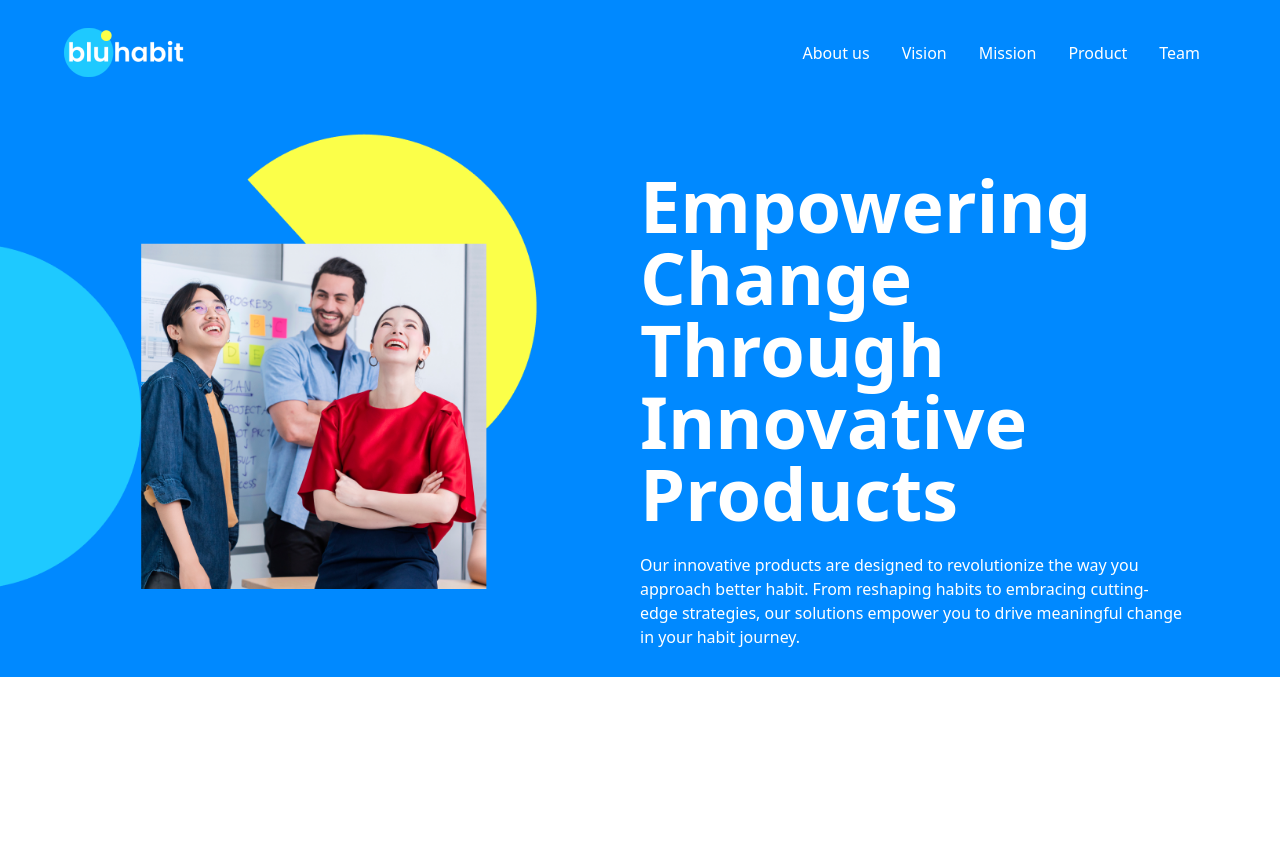
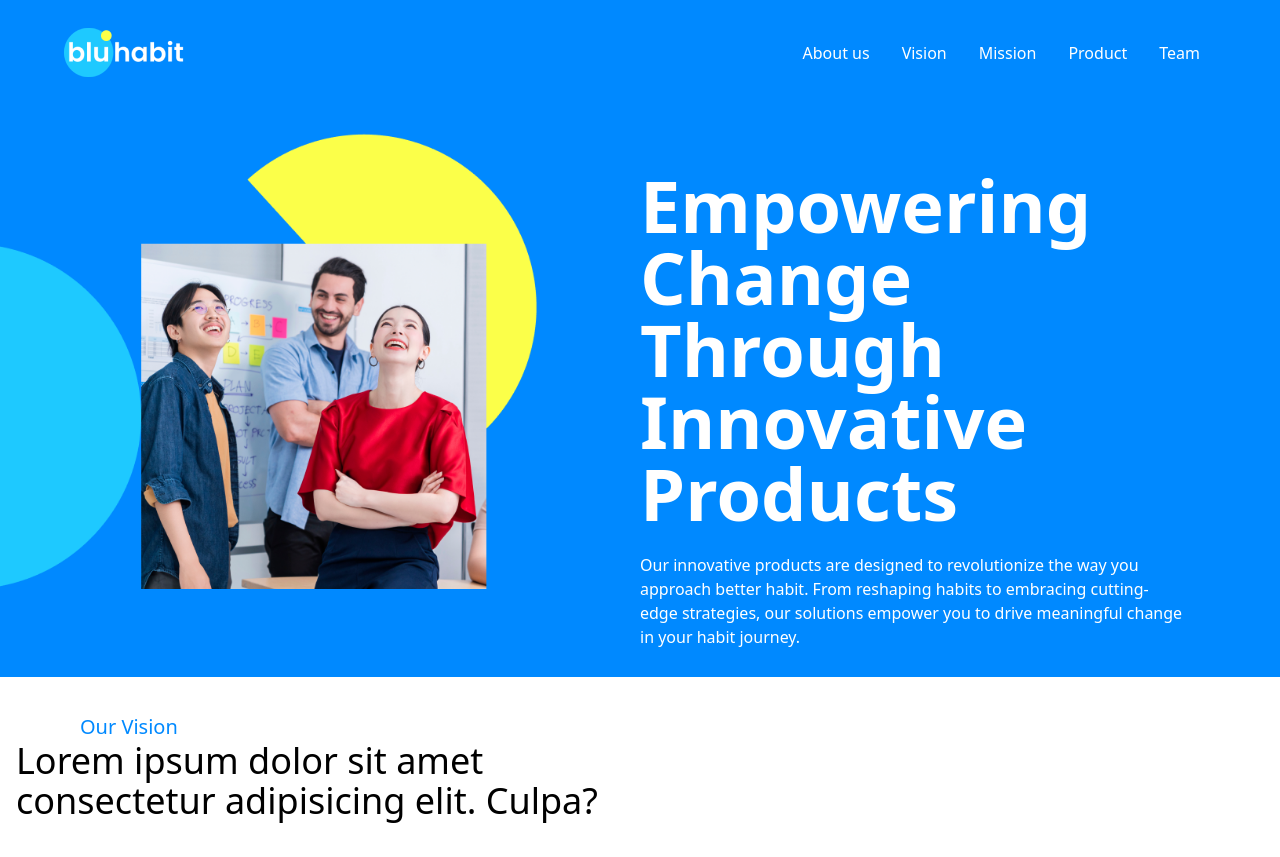
Before and after one commit to Blue-Habit/blue-habit-landing, a Nuxt app: page / in a window 1280 px wide. Before the commit the page ends 800 px from the top, so only its background shows below. Built offline with nearby package versions, Linux system fonts and the light colour scheme.

Commit message:
feat : create vision mission

```diff
--- /dev/null
+++ b/components/VisionMision.vue
@@ -0,0 +1,18 @@
+<template>
+  <div class="container vision mx-auto py-9">
+    <h1 class="text-primary text-xl lg:px-16 sm:px-5">Our Vision</h1>
+    <div class="grid lg:grid-cols-2 sm:grid-cols-1">
+      <h1 class="text-4xl">
+        Lorem ipsum dolor sit amet consectetur adipisicing elit. Culpa?
+      </h1>
+    </div>
+  </div>
+</template>
+
+<script>
+export default {
+  name: "VisionMision",
+};
+</script>
+
+<style lang="scss" scoped></style>
--- a/pages/index.vue
+++ b/pages/index.vue
@@ -1,14 +1,17 @@
 <template>
   <div>
     <Hero />
+    <VisionMision />
   </div>
 </template>
 
 <script>
 import Hero from "@/components/Hero";
+import VisionMision from "@/components/VisionMision";
 export default {
   components: {
     Hero,
+    VisionMision,
   },
 };
 </script>
```
